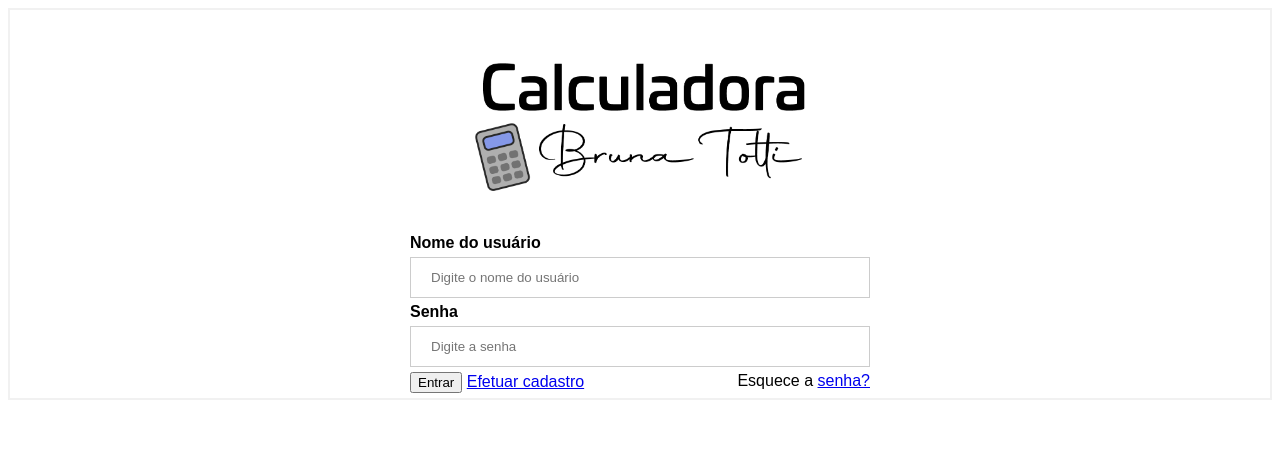
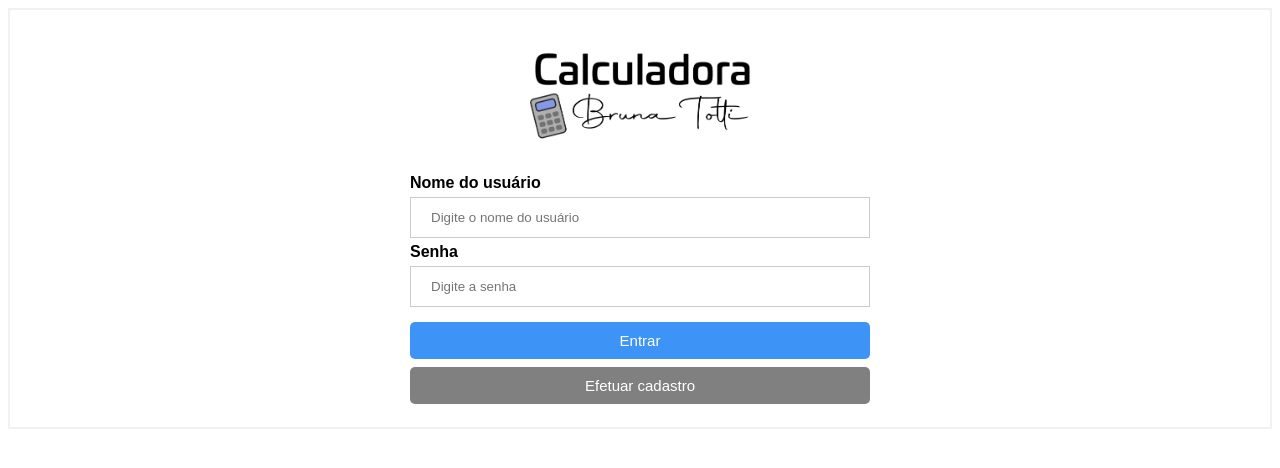
Before and after one commit to brunatotti/calculadora, a Flask app: page / in a window 1280 px wide. Shown: the top 468 px of the page. Run offline with Flask 2, Linux system fonts and the light colour scheme.

Commit message:
Atualizacao css da pagina de login

```diff
--- a/static/css/style-login.css
+++ b/static/css/style-login.css
@@ -20,34 +20,43 @@ input[type=password] {
     font-family: sans-serif;
 }
 
-/* Set a style for all buttons */
-.button {
-    background-color: #4E73DF;
-    color: white;
-    padding: 15px 20px;
-    margin: 8px 0;
-    border: none;
+.entrar_botao {
+    display: block;
+    background: #3D94F6;
+    border-radius: 5px;
+    color: #FFFFFF;
+    font-family: Arial;
+    font-size: 15px;
+    padding: 10px;
+    margin: 10px 0px -10px 0px;
+    text-decoration: none;
     cursor: pointer;
-    width: 100%;
-    font-family: sans-serif;
+    text-align: center;
 }
 
-/* Add a hover effect for buttons */
-button:hover {
-    opacity: 0.7;
+.entrar_botao:hover {
+    background: #1E62D0;
+    border-radius: 5px;
+    text-decoration: none;
 }
 
-/* Extra style for the cancel button (red) */
-.cancelbtn {
-    width: auto;
-    background-color: #D8D8D8;
-    color: black;
-    padding: 15px 20px;
-    margin: 8px 0;
-    border: none;
+.efetuar_cadastro {
+    display: block;
+    background: gray;
+    border-radius: 5px;
+    color: #FFFFFF;
+    font-family: Arial;
+    font-size: 15px;
+    padding: 10px;
+    text-decoration: none;
     cursor: pointer;
-    width: 100%;
-    font-family: sans-serif;
+    text-align: center;
+}
+
+.efetuar_cadstro:hover {
+    background: dark gray;
+    border-radius: 5px;
+    text-decoration: none;
 }
 
 /* Center the avatar image inside this container */
@@ -58,7 +67,7 @@ button:hover {
 
 /* Avatar image */
 img.avatar {
-    width: 30%;
+    width: 20%;
 }
 
 /* Add padding to containers */
@@ -72,13 +81,9 @@ span.psw {
 }
 
 /* Change styles for span and cancel button on extra small screens */
-@media screen and (max-width: 300px) {
+@media screen and (max-width: 500px) {
     span.psw {
         display: block;
         float: none;
     }
-
-    .cancelbtn {
-        width: 100%;
-    }
 }
--- a/templates/historico.html
+++ b/templates/historico.html
@@ -136,6 +136,7 @@
                                         </tfoot>
                                     </table>
                                 </div>
+                                <!--
                                 <div class="row">
                                     <div class="col-md-6 align-self-center">
                                         <p id="dataTable_info" class="dataTables_info" role="status" aria-live="polite">Mostrando 1 a 10 de 27</p>
@@ -152,6 +153,7 @@
                                         </nav>
                                     </div>
                                 </div>
+                                -->
                             </div>
                         </div>
                     </div>
--- a/templates/index.html
+++ b/templates/index.html
@@ -83,7 +83,7 @@
                                     <input type="number" class="form-control" id="operando2" placeholder="Operando 2">
                                 </div>
 
-                                <button type="submit" class="btn btn-primary">Calcular</button>
+                                <a type="submit" class="btn btn-primary" href="{{ url_for('index') }}">Calcular</a>
                             </form>
 
                             <div class="col-xs-12" style="text-align-last: center; padding-top: 10px">
--- a/templates/login.html
+++ b/templates/login.html
@@ -9,7 +9,7 @@
 </head>
 
 <body>
-    <form action="action_page.php" method="post">
+    <form method="post">
         <div class="imgcontainer">
             <img src="../static/img/logo_calculadora_preto_vertical.png" alt="Avatar" class="avatar">
         </div>
@@ -21,11 +21,10 @@
             <label for="psw"><b>Senha</b></label>
             <input type="password" placeholder="Digite a senha" name="psw" required>
 
-            <button type="submit" href="{{ url_for('index') }}">Entrar</button>
-            <span><a href="{{ url_for('cadastro') }}">Efetuar cadastro</a></span>
-            <span class="psw">Esquece a <a href="{{ url_for('cadastro') }}">senha?</a></span>
+            <a href="{{ url_for('index') }}" class="entrar_botao">Entrar</a><br>
+            <a href="{{ url_for('cadastro') }}" class="efetuar_cadastro">Efetuar cadastro</a><br>
         </div>
+    </form>
 
-
-    </form>
-</body></html>
+</body>
+</html>
```
